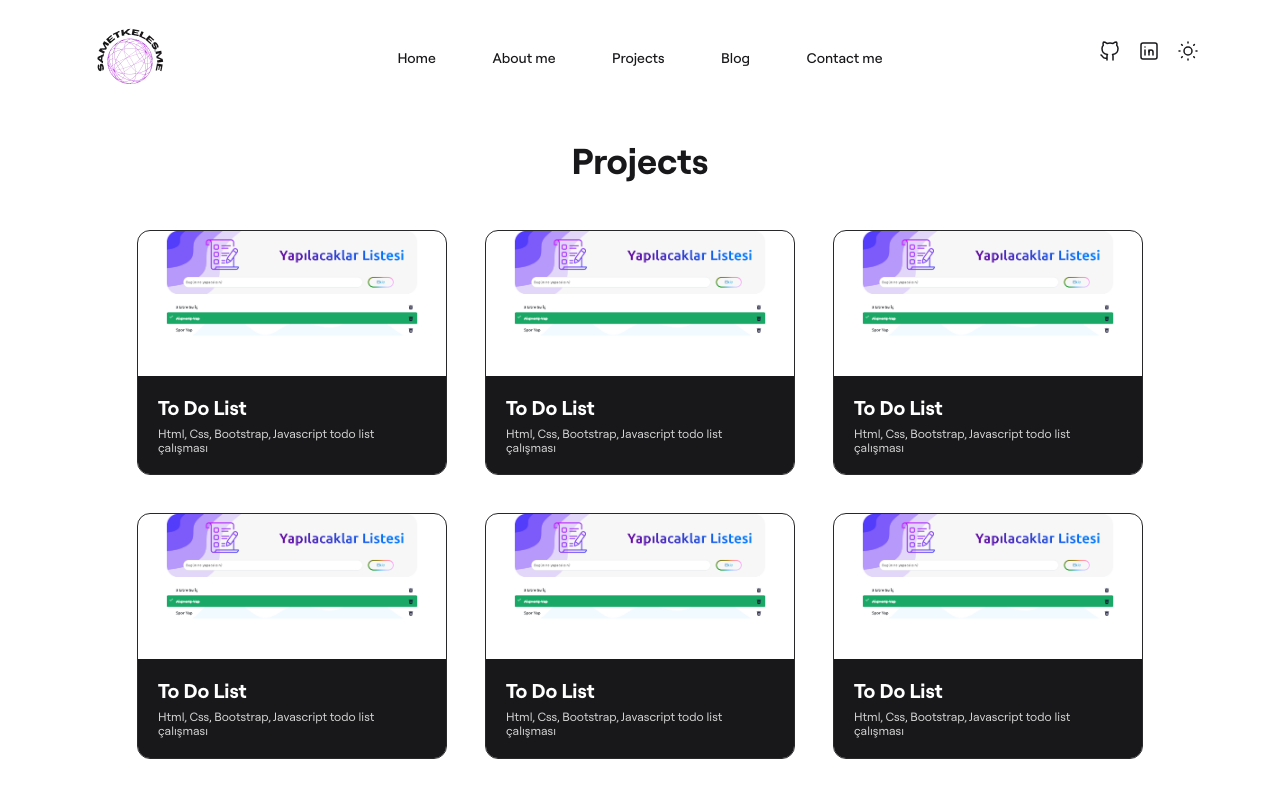
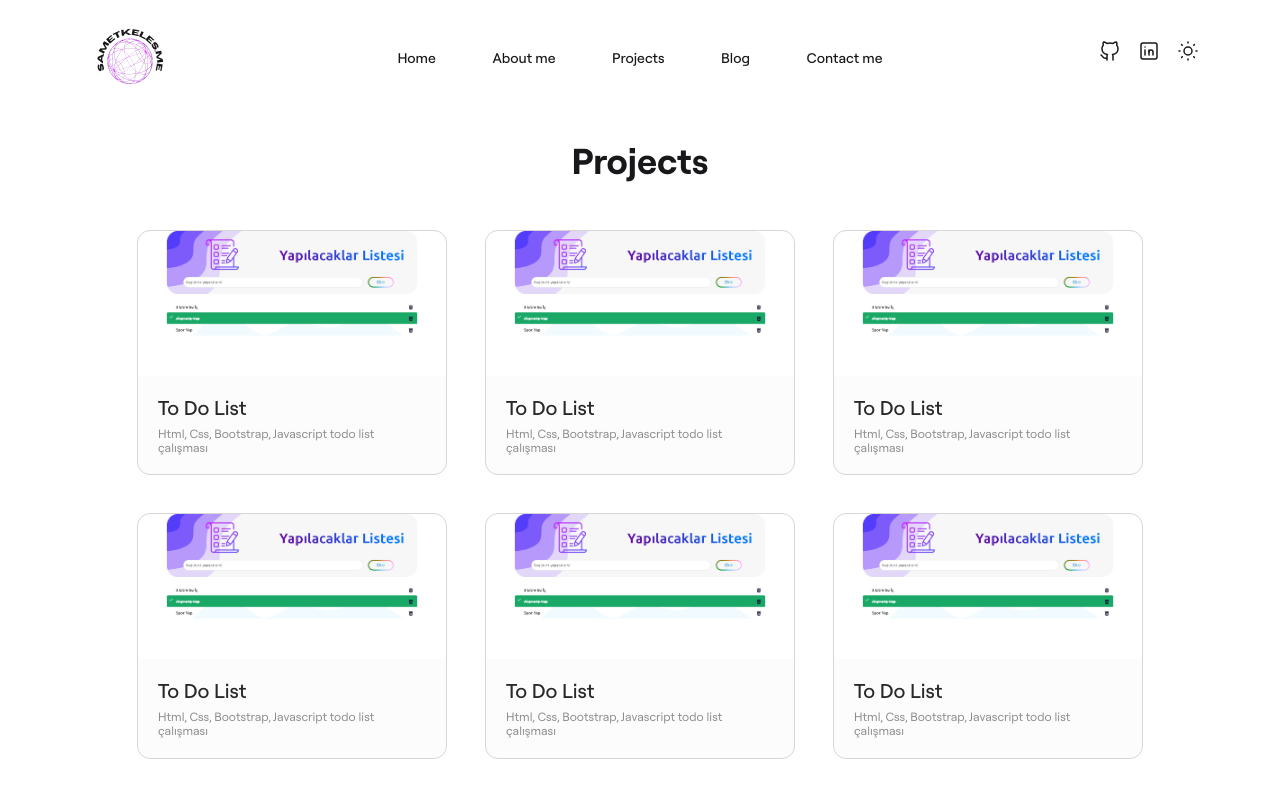
Before and after one commit to samet-keles/sametkeles.me, a Nuxt app: page /projects in a window 1280 px wide. Shown: the top 798 px of the page. Built offline with nearby package versions, Linux system fonts and the light colour scheme.

Commit message:
Dark mode color adjustment

```diff
--- a/pages/projects.vue
+++ b/pages/projects.vue
@@ -119,9 +119,13 @@
     gap: 4rem;
     .card {
       width: 27.5%;
-      // width: 31.09%;
       border-radius: 12px;
-      outline: 1px solid $gray;
+      outline: 1px solid $light-gray;
+
+      .dark & {
+        outline: 1px solid $gray;
+      }
+
       &:hover {
         outline: 2px solid $purple;
       }
@@ -135,21 +139,34 @@
       &__text {
         padding: 2rem;
         width: 100%;
-        background-color: $dark-gray;
+        background-color: #fdfcfc;
         border-bottom-right-radius: 12px;
         border-bottom-left-radius: 12px;
+
+        .dark & {
+          background-color: $dark-gray;
+        }
       }
 
       &__title {
-        color: white;
-        font-size: 20px;
+        font-size: $text-xl;
+        font-weight: 500;
         margin-bottom: 0.75rem;
+        color: $gray;
+
+        .dark & {
+          color: white;
+        }
       }
 
       &__description {
-        color: $light-gray;
+        color: #8b8b8b;
         font-size: 12px;
         font-weight: 400;
+
+        .dark & {
+          color: $light-gray;
+        }
       }
     }
   }
```
